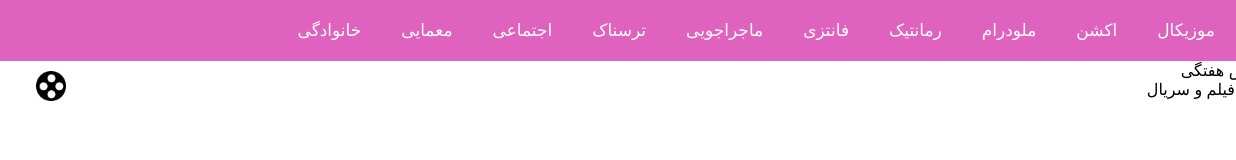
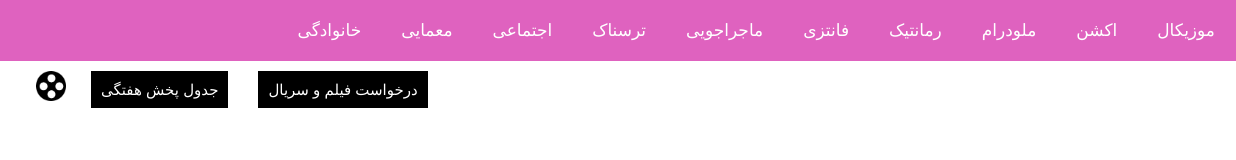
Before and after one commit to pardis2001/Pardis-git-project, a plain HTML site: page index.html in a window 1280 px wide. Shown: the top 160 px of the page, 44-1280 px from the left. Drawn offline with Linux system fonts and the light colour scheme.

Commit message:
style button

```diff
--- a/style.css
+++ b/style.css
@@ -50,3 +50,21 @@ ul:hover > li:hover{
     float:left;
 	margin:10px 10px;
 }
+.button ul li{
+	list-style:none;
+	float:left;
+	font-size:15px;
+	margin:10px 5px;
+	padding:10px 10px;
+}
+.button ul li a {
+	color:#ffffff;
+}
+.button ul li a:hover{
+	color:#f59fd1;
+}
+a[target]{
+	background-color:#000000;
+	padding:10px;
+	text-decoration:none;
+}
```
